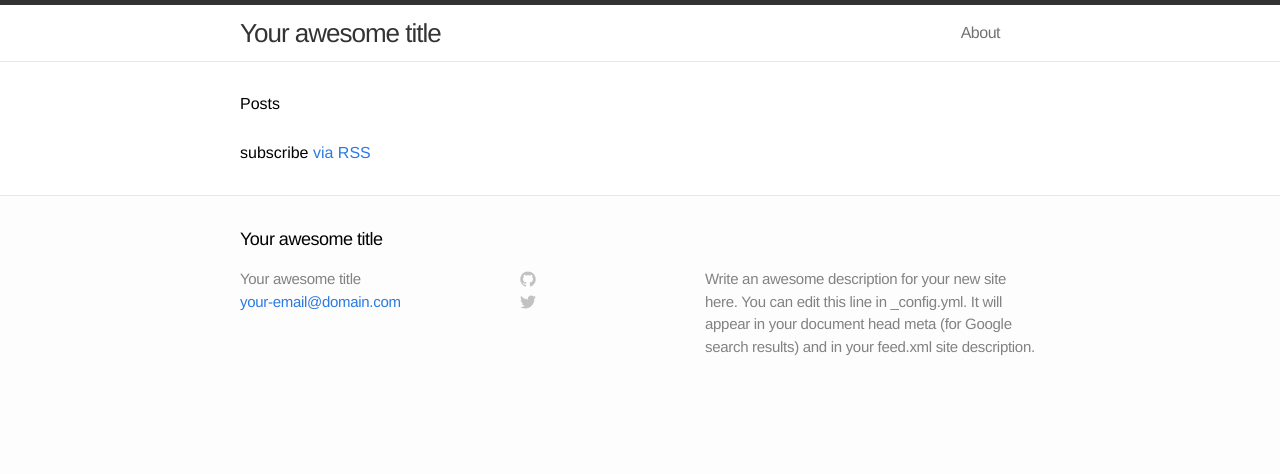
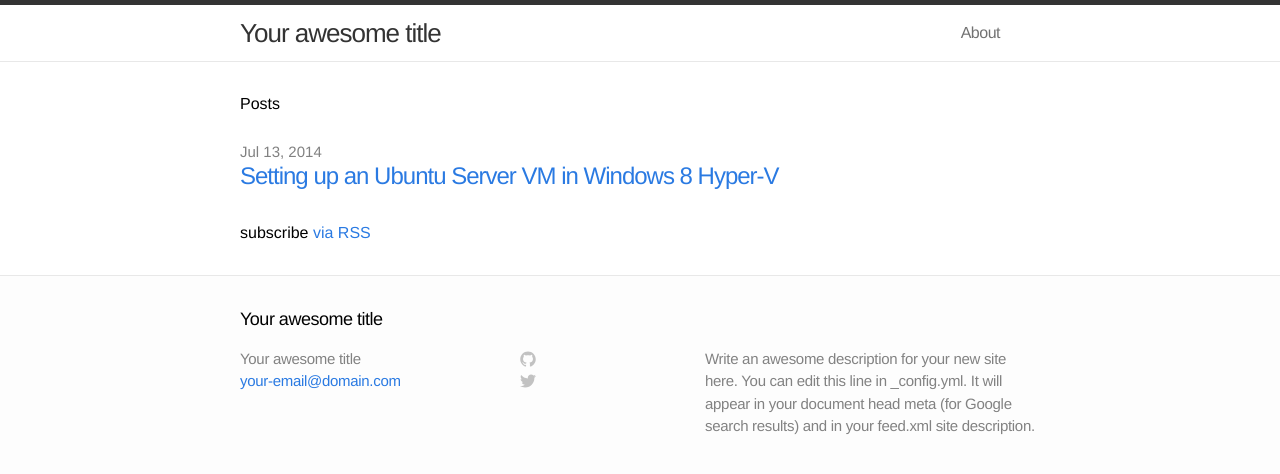
Before and after one commit to steve-codemunkies/stevehocking.github.io, a Jekyll site: the page built from index.html, in a window 1280 px wide. Shown: the top 474 px of the page. Built offline with Jekyll 4.4.1, drawn with Linux system fonts in a browser that asks for light colours; part of the change alters nothing that is shown.

Commit message:
Added new post detailing setting up ubuntu vm
Also added supporting graphics, and minor change to css

```diff
--- /dev/null
+++ b/_posts/2014-07-13-setting-up-ubuntu-server-in-a-hyper-v-vm.markdown
@@ -0,0 +1,71 @@
+---
+layout: 	post
+title:  	"Setting up an Ubuntu Server VM in Windows 8 Hyper-V"
+date:   	2014-07-13 21:00:00
+categories: windows-8 hyper-v ubuntu
+---
+This is a brief tutorial on how to setup a virtual machine on Hyper-V in Windows 8 running Ubuntu Server; and then more importantly be able to communicate with it from within the host operating system.
+
+The first step is to enable Hyper-V, instructions for [Windows 8/8.1][win-81-hyperv-ins] are linked. The system requirements and actually installing/setting up Hyper-V are beyond the scope of this article. Once Hyper-V is working then follow these steps:
+
+Windows (host) setup
+--------------------
+
+1. Open Hyper-V Manager ( you'll be able to fins it easily enough using the search charm).
+2. In the right hand panel select Virtual Switch Manager...
+![Virtual Switch Manager in Hyper-V Manager][hyperv-mgr-vsm]
+3. In the Virtual Switch Manager select New virtual network switch (1); then click on Internal (2); finally click on Create Virtual Switch (3)
+![Virtual Switch Manager, creating new switch][virt-switch-create]
+4. Set the name of the switch (this will be important later on) (1); make sure that it's an Internal network (2); Check the Enable virtual LAN identification for management operating system checkbox (3) and then assign an id (4) (this, along with the static ip addresses that will be set allow the guest and host Os's to communicate); finally click OK (5).
+![Internal switch settings][int-switch-setting]
+5. Go to the Control Panel, then Network and Sharing Center and then click on Change adapter settings. Right click on the vEthernet (Internal Virtual Switch) and select Properties.
+![Network Connections - vEthernet (Internal Virtual Switch)][veth-int-virt-switch]
+6. In the list of items locate and click on the Internet Protocol Version 4 (TCP/IPv4) (1), and then click on the Properties (2) button.
+![vEthernet (Internal Virtual Switch) Properties][veth-properties]
+7. On the Internet Protocol Version 4 (TCP/IPv4) Properties change to the Use the following IP addess: radio button (1). In the IP address put in an address that won't conflict with any of the networks you regularly use (2). In the Subnet mask put in 255.255.255.0 (3) (you can [find out more about subnet masks here][subnet-masks]). Click on OK (4). Also OK the previous dialog.
+![Internet Protocol Version 4 (TCP/IPv4) Properties][ipv4-properties]
+8. The final step before installing your OS, but after creating your virtual machine is to ensure that there is one network adapter connected to the Internal Virtual Switch (1). Also the Enable virtual LAN identification (2) checkbox should be checked, and the identifier (3) set to the same one used in step 4. After changing any other settings click OK (4).
+![VM Network Adapter settings][vm-network-adapter]
+
+Installing a guest OS in your shiny new virtual machine is another thing beyond the scope of this article, but there is plenty of information out there. I chose to install Ubuntu Server LTS 14.04, other options are available.
+
+Ubuntu Server (guest) setup
+---------------------------
+
+These instructions are based on the Internal Virtual Switch being connected to the first network adapter. If this is the case then this network adapter will be known in your (\*nix based) guest as *eth0*.
+
+1. Log in to the guest operating system
+2. Edit /etc/network/interfaces file. You will probably need to raise your privileges to edit the file using *sudo*:
+
+    <div class="highlight"><pre><code class="bash">sudo vim /etc/network/interfaces</code></pre></div>
+
+    By default when you start vim it puts you into command mode, you need to go into INSERT mode by pressing I.
+
+3. Locate any existing section for the interface that connects to Internal Virtual Switch, and remove it. It will probably start with something similar to:
+
+    <pre>auto eth0</pre>
+
+4. Insert the following entries into the file:
+
+    <pre>auto eth0
+iface eth0 inet static
+        address 192.168.2.2
+        netmask 255.255.255.0</pre>
+
+	Of course this assumes that the interface is eth0 and the static address you have given the Internal Virtual Switch is 192.168.2.1.
+
+5. Finally either reboot the vm, or reset the network interface that is connected to Internal Virtual Switch.
+
+    The internal switch can be reset using the *ifdown/ifup* commands, the vm can be rebooted using the *reboot* command.
+
+Assuming that you installed SSH as part of the guest OS setup you should now be able to ssh into the server using the IP address set in step four.
+
+[win-81-hyperv-ins]:	http://windows.microsoft.com/en-gb/windows-8/hyper-v-run-virtual-machines
+[hyperv-mgr-vsm]:		/assets/2014-07-13-hyperv-mgr-vsm.png
+[virt-switch-create]:	/assets/2014-07-13-vsm-new-internal.png
+[int-switch-setting]:	/assets/2014-07-13-internal-switch-settings.png
+[veth-int-virt-switch]:	/assets/2014-07-13-net-conn-veth.png
+[veth-properties]:		/assets/2014-07-13-veth-properties.png
+[subnet-masks]:			http://support.microsoft.com/kb/164015
+[ipv4-properties]:		/assets/2014-07-13-ipv4-properties.png
+[vm-network-adapter]:	/assets/2014-07-13-vm-network-adapter.png
--- a/css/main.css
+++ b/css/main.css
@@ -319,6 +319,9 @@ a:visited { color: #205caa; }
 .highlight .vi { color: #008080 } /* Name.Variable.Instance */
 .highlight .il { color: #009999 } /* Literal.Number.Integer.Long */
 
+li img {
+	display: block;
+}
 
 /* media queries */
 /* ----------------------------------------------------------*/
```
Also changed, not shown: assets/2014-07-13-hyperv-mgr-vsm.png (added), assets/2014-07-13-internal-switch-settings.png (added), assets/2014-07-13-ipv4-properties.png (added), assets/2014-07-13-net-conn-veth.png (added), assets/2014-07-13-veth-properties.png (added), assets/2014-07-13-vm-network-adapter.png (added), assets/2014-07-13-vsm-new-internal.png (added).
